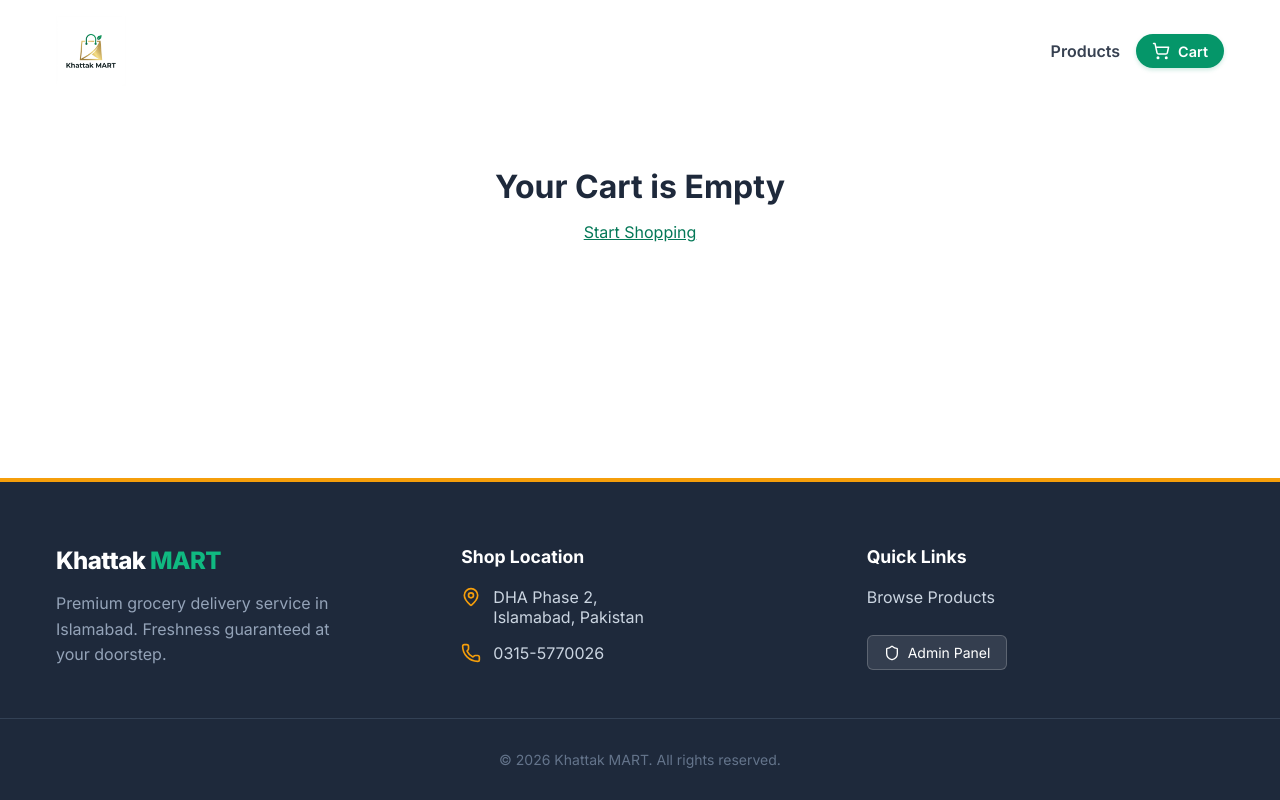
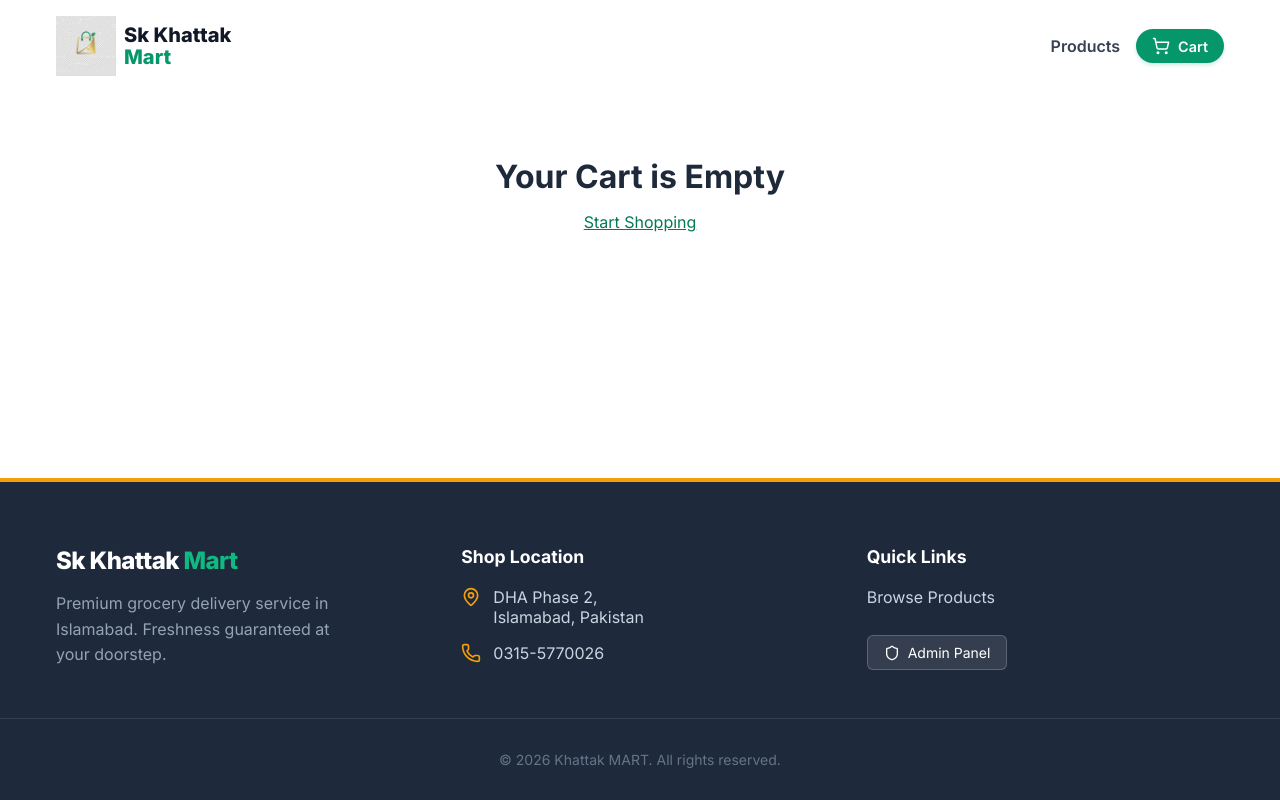
Before and after one commit to muzairshafieq-cmd/Khatakmart2, a Next.js app: page /cart in a window 1280 px wide. Built offline with nearby package versions, Linux system fonts and the light colour scheme.

Commit message:
chore: rebrand to Sk Khattak Mart

```diff
--- a/app/admin/login/page.tsx
+++ b/app/admin/login/page.tsx
@@ -60,7 +60,7 @@ export default function AdminLoginPage() {
                     }}>
                         🛍️
                     </div>
-                    <h1 style={{ fontSize: '2rem', fontWeight: '800', color: '#111827', letterSpacing: '-0.025em' }}>Khattak MART</h1>
+                    <h1 style={{ fontSize: '1.5rem', fontWeight: 'bold', marginBottom: '0.5rem', color: '#111827' }}>Sk Khattak Mart</h1>
                     <p style={{ color: '#6b7280', marginTop: '0.5rem', fontSize: '1rem' }}>Admin Dashboard Access</p>
                 </div>
 
--- a/app/layout.tsx
+++ b/app/layout.tsx
@@ -5,8 +5,8 @@ import { Inter } from 'next/font/google';
 const inter = Inter({ subsets: ['latin'] });
 
 export const metadata: Metadata = {
-    title: 'Khattak MART',
-    description: 'Your premium grocery store.',
+    title: "Sk Khattak Mart",
+    description: "Your premium online grocery store.",
 };
 
 export default function RootLayout({
--- a/components/Footer.tsx
+++ b/components/Footer.tsx
@@ -25,7 +25,7 @@ export default function Footer() {
                         color: 'white',
                         letterSpacing: '-0.025em'
                     }}>
-                        Khattak <span style={{ color: 'var(--primary-light)' }}>MART</span>
+                        Sk Khattak <span style={{ color: 'var(--primary-light)' }}>Mart</span>
                     </h3>
                     <p style={{ color: '#94a3b8', lineHeight: '1.6', maxWidth: '300px' }}>
                         Premium grocery delivery service in Islamabad.
--- a/components/Header.tsx
+++ b/components/Header.tsx
@@ -34,9 +34,13 @@ export default function Header() {
             boxShadow: scrolled || isMenuOpen ? '0 4px 6px -1px rgba(0, 0, 0, 0.05)' : 'none'
         }}>
             <div className="header-container" style={{ padding: '0 1rem' }}>
-                <Link href="/" style={{ display: 'flex', alignItems: 'center', textDecoration: 'none' }}>
-                    <div style={{ position: 'relative', width: '70px', height: '70px' }}>
-                        <Image src="/logo.png?v=2" alt="Khattak MART" fill style={{ objectFit: 'contain' }} />
+                <Link href="/" style={{ display: 'flex', alignItems: 'center', textDecoration: 'none', gap: '0.5rem' }}>
+                    <div style={{ position: 'relative', width: '60px', height: '60px' }}>
+                        <Image src="/logo.png?v=3" alt="Sk Khattak Mart" fill style={{ objectFit: 'contain' }} />
+                    </div>
+                    <div style={{ display: 'flex', flexDirection: 'column' }}>
+                        <span style={{ fontSize: '1.25rem', fontWeight: '800', color: '#111827', lineHeight: 1.1 }}>Sk Khattak</span>
+                        <span style={{ fontSize: '1.25rem', fontWeight: '800', color: '#059669', lineHeight: 1.1 }}>Mart</span>
                     </div>
                 </Link>
 
```
Also changed, not shown: public/logo.png.
